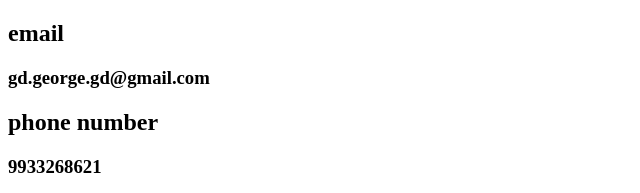
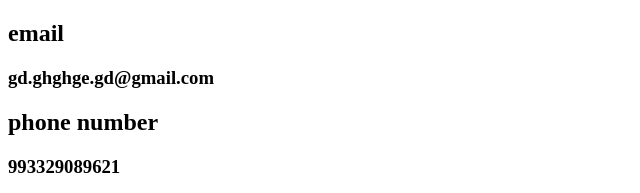
Before and after one commit to KillerKabutar/cv, a plain HTML site: page contact.html in a window 1280 px wide. Shown: the top 193 px of the page, 0-640 px from the left. Drawn offline with Linux system fonts and the light colour scheme.

Commit message:
Update contact.html

```diff
--- a/contact.html
+++ b/contact.html
@@ -6,9 +6,9 @@
   </head>
   <body>
     <h2>email</h2>
-    <h3>gd.george.gd@gmail.com</h3>
+    <h3>gd.ghghge.gd@gmail.com</h3>
     <h2>phone number</h2>
-    <h3>9933268621</h3>
+    <h3>993329089621</h3>
     <form class="" action="mailto:gd.george.gd@gmail.com" method="post">
       <label > Your Name </label>
       <input type="text" name="" value=""><br>
```
